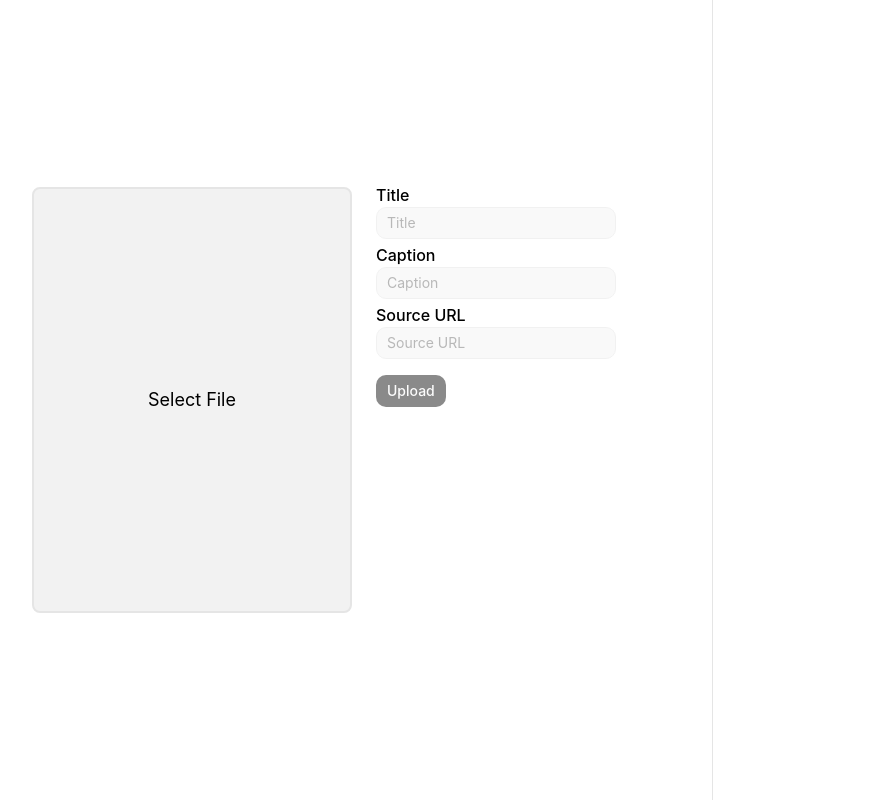
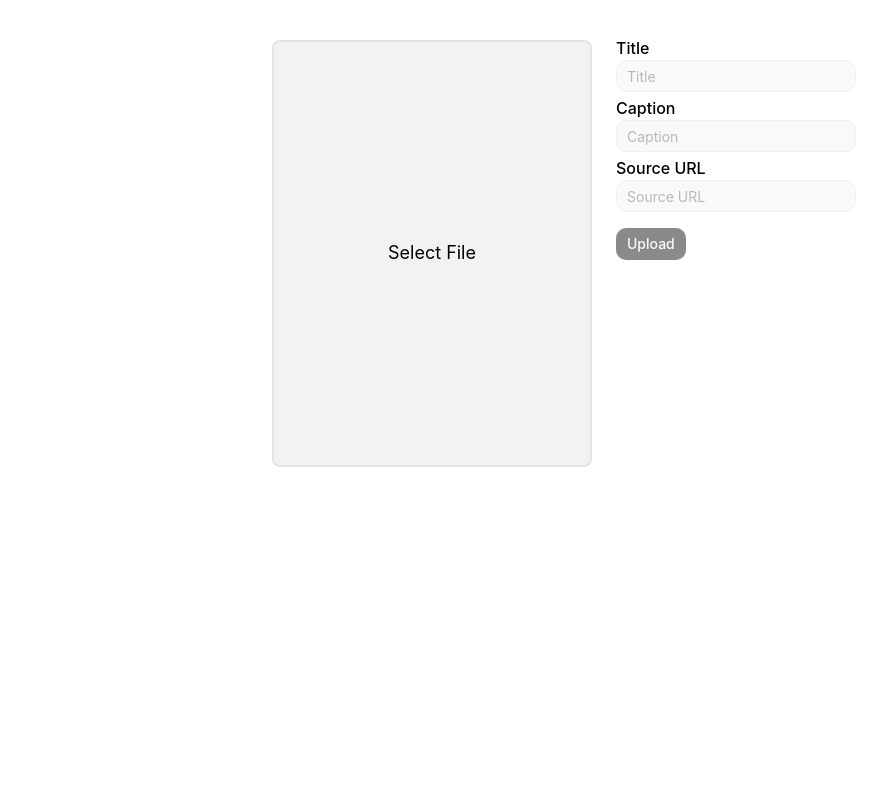
Before and after one commit to yixone/media-storage, a React (Vite) app in the folder web/: page /upload in a window 1280 px wide. Shown: the whole page, without its empty margins (32-919 px from the left). Built offline with nearby package versions, Linux system fonts and the light colour scheme.

Commit message:
web/feat: some inspector improvements

```diff
--- a/web/lib/ui/components/features/assets/AssetsGrid.tsx
+++ b/web/lib/ui/components/features/assets/AssetsGrid.tsx
@@ -45,7 +45,10 @@ function AssetsGrid({ assets }: { assets: Asset[] }) {
                 gridTemplateColumns: `repeat(${colsCount}, minmax(0, 1fr))`,
             }}
         >
-            {gridReady && assets.map((a) => <GridAsset asset={a} key={a.id} />)}
+            {gridReady &&
+                assets
+                    .filter((a) => a.media.state === "Ready")
+                    .map((a) => <GridAsset asset={a} key={a.id} />)}
         </div>
     );
 }
--- a/web/lib/ui/components/inspector.tsx
+++ b/web/lib/ui/components/inspector.tsx
@@ -2,13 +2,11 @@ import type { Asset } from "@lib/api/types";
 import React, { useState } from "react";
 import { DateDisplay } from "./date";
 import { MediaDisplay } from "./features/media/MediaDisplay";
+import { useLocation } from "react-router";
 
 const INSPECTOR_WIDTH = "30rem";
 
 type InspectorContextProps = {
-    toggleInspector: () => void;
-    inspectorOpen: boolean;
-
     displayAsset: (asset?: Asset) => void;
     selectedAsset?: Asset;
 };
@@ -38,18 +36,13 @@ function useInspector() {
  * Inspector for displaying information
  */
 function InspectorProvider({ children }: React.ComponentProps<"div">) {
-    const [open, setOpen] = useState(true);
+    const [open, setOpen] = useState(false);
     const [selectedAsset, setSelectedAsset] = useState<Asset | undefined>(
         undefined
     );
 
     const contextValue = React.useMemo<InspectorContextProps>(
         () => ({
-            toggleInspector: () => {
-                setOpen((s) => !s);
-            },
-            inspectorOpen: open,
-
             displayAsset: (a) => {
                 if (!open) setOpen(true);
                 setSelectedAsset(a);
@@ -69,8 +62,11 @@ function InspectorProvider({ children }: React.ComponentProps<"div">) {
 /**
  * Inspector root object
  */
-function Inspector({ children }: React.ComponentProps<"div">) {
-    const { inspectorOpen } = useInspector();
+function Inspector() {
+    const location = useLocation();
+
+    // FIXME: implement a better solution
+    if (location.pathname === "/upload") return;
 
     return (
         <div
@@ -80,9 +76,9 @@ function Inspector({ children }: React.ComponentProps<"div">) {
                 h-screen
                 overflow-hidden
                 "
-            style={{ width: inspectorOpen ? INSPECTOR_WIDTH : 0 }}
+            style={{ width: INSPECTOR_WIDTH }}
         >
-            {children}
+            <AssetInspector />
         </div>
     );
 }
--- /dev/null
+++ b/web/lib/ui/components/layout/Base.tsx
@@ -0,0 +1,13 @@
+import { buildClassname } from "@lib/ui/utils/classname";
+
+export function AppLayout({
+    className,
+    ...props
+}: React.ComponentProps<"div">) {
+    return (
+        <div
+            className={buildClassname("flex flex-row w-full", className)}
+            {...props}
+        />
+    );
+}
--- a/web/lib/ui/components/layout/Page.tsx
+++ /dev/null
@@ -1,34 +0,0 @@
-import type React from "react";
-
-import { buildClassname, type VariantProps } from "@lib/ui/utils/classname";
-
-/**
- * Page Layout options
- */
-const pageLayoutVariants = {
-    variant: {
-        centered: "flex items-center justify-center",
-        scrollable: "flex items-start justify-center overflow-y-scroll",
-    },
-};
-
-/**
- * Layout styles for the page
- */
-function PageLayout({
-    variant = "centered",
-    className,
-    ...props
-}: VariantProps<typeof pageLayoutVariants> & React.ComponentProps<"div">) {
-    return (
-        <div
-            className={buildClassname(
-                pageLayoutVariants.variant[variant],
-                className
-            )}
-            {...props}
-        />
-    );
-}
-
-export { PageLayout, pageLayoutVariants };
--- a/web/src/main.tsx
+++ b/web/src/main.tsx
@@ -6,15 +6,26 @@ import { ApiProvider } from "@lib/api/context";
 import { ApiClient } from "@lib/api/client";
 
 import "@lib/ui/style";
-import {
-    AssetInspector,
-    Inspector,
-    InspectorProvider,
-} from "@lib/ui/components/inspector";
+import { Inspector, InspectorProvider } from "@lib/ui/components/inspector";
 
 import { HomePage } from "./pages/Home";
 import { UploadPage } from "./pages/Upload";
-import { PageLayout } from "@lib/ui/components/layout/Page";
+import { AppLayout } from "@lib/ui/components/layout/Base";
+
+function Layout() {
+    return (
+        <AppLayout>
+            <InspectorProvider>
+                <Routes>
+                    <Route index element={<HomePage />} />
+                    <Route path="/upload" element={<UploadPage />} />
+                </Routes>
+
+                <Inspector />
+            </InspectorProvider>
+        </AppLayout>
+    );
+}
 
 /**
  * Configures application
@@ -25,18 +36,7 @@ function Application() {
     return (
         <ApiProvider client={client}>
             <BrowserRouter>
-                <InspectorProvider>
-                    <PageLayout>
-                        <Routes>
-                            <Route index element={<HomePage />} />
-
-                            <Route path="/upload" element={<UploadPage />} />
-                        </Routes>
-                        <Inspector>
-                            <AssetInspector />
-                        </Inspector>
-                    </PageLayout>
-                </InspectorProvider>
+                <Layout />
             </BrowserRouter>
         </ApiProvider>
     );
--- a/web/src/pages/Home.tsx
+++ b/web/src/pages/Home.tsx
@@ -4,7 +4,6 @@ import { useApi } from "@lib/api/context";
 import type { Asset } from "@lib/api/types";
 
 import { AssetsGrid } from "@lib/ui/components/features/assets";
-import { PageLayout } from "@lib/ui/components/layout/Page";
 
 /**
  * Application Home Page
@@ -22,9 +21,12 @@ function HomePage() {
     }, []);
 
     return (
-        <PageLayout variant="scrollable" className="p-4 w-full h-screen">
+        <div
+            className="flex items-start justify-center p-4 w-full h-screen"
+            style={{ scrollbarWidth: "thin" }}
+        >
             <AssetsGrid assets={assets} />
-        </PageLayout>
+        </div>
     );
 }
 
--- a/web/src/pages/Upload.tsx
+++ b/web/src/pages/Upload.tsx
@@ -1,13 +1,12 @@
 import React, { useEffect, useRef, useState } from "react";
+import { useNavigate } from "react-router";
 
 import type { CreateAssetData } from "@lib/api/types";
 import { useApi } from "@lib/api/context";
 
-import { PageLayout } from "@lib/ui/components/layout/Page";
 import { Input } from "@lib/ui/components/design/Input";
 import { Label } from "@lib/ui/components/design/Label";
 import { Button } from "@lib/ui/components/design";
-import { useNavigate } from "react-router";
 
 // TODO:
 // Rewrite this bad code
@@ -55,7 +54,7 @@ function UploadPage() {
     }
 
     return (
-        <PageLayout variant="centered" className="py-10">
+        <div className="flex items-start justify-center py-10 w-full overflow-y-scroll">
             <div className="gap-4 grid grid-cols-1 md:grid-cols-2 grid-rows-2 md:grid-rows-1 w-full">
                 <UploadContainer
                     file={file}
@@ -74,7 +73,7 @@ function UploadPage() {
                     onUpload={uploadAsset}
                 />
             </div>
-        </PageLayout>
+        </div>
     );
 }
 
```
